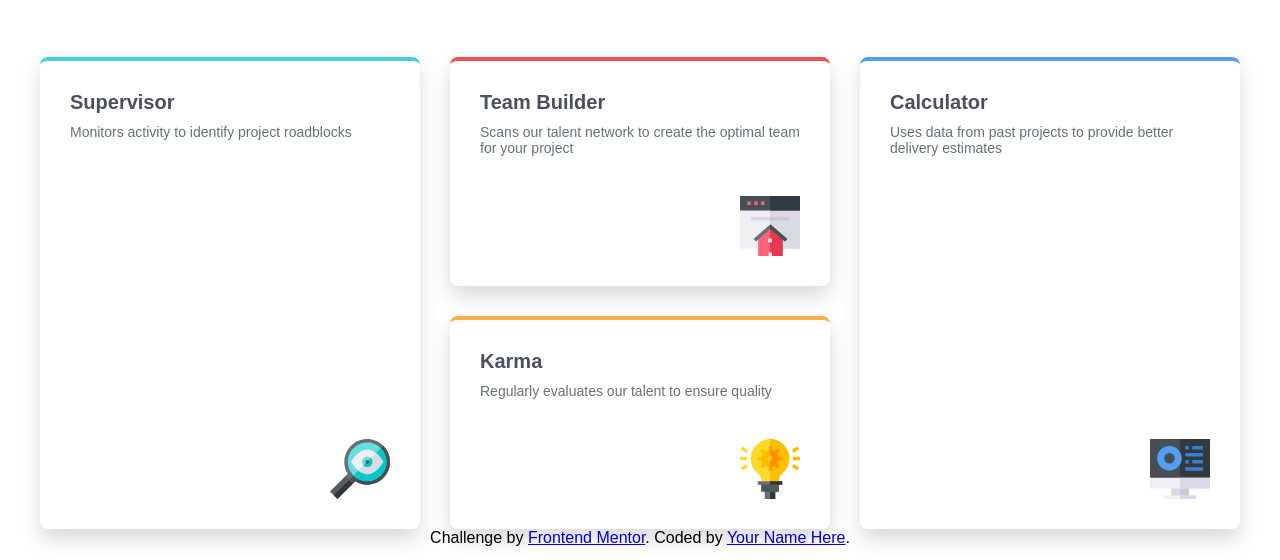
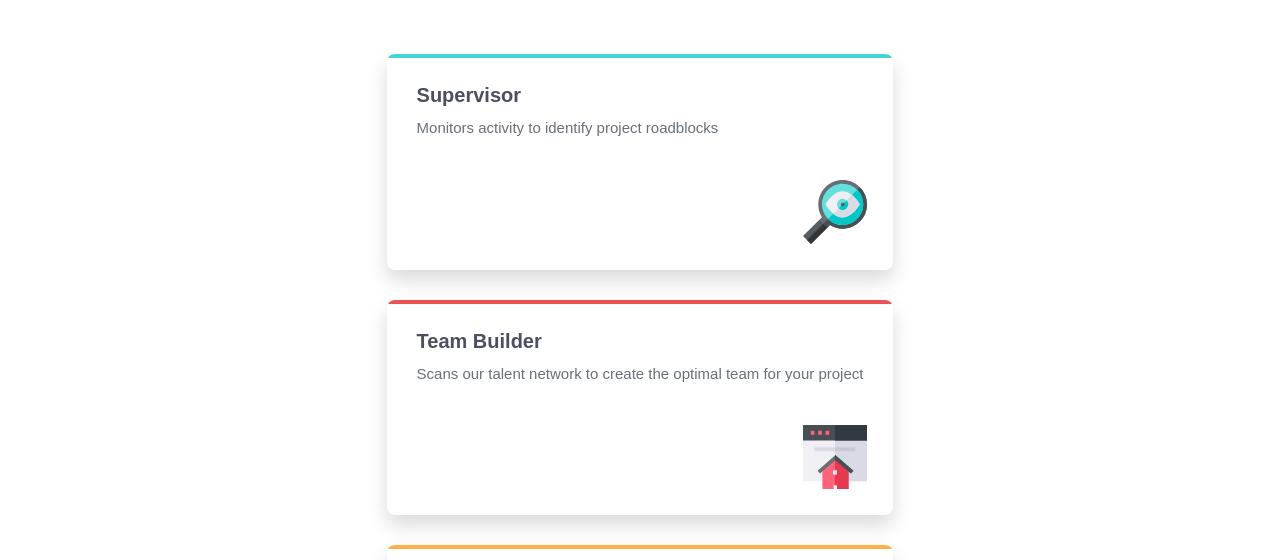
Before and after one commit to mohit5543/four-card-feature-section, a plain HTML site: page index.html in a window 1280 px wide. Shown: the part 203-763 px from the top of the page. Drawn offline with Linux system fonts and the light colour scheme.

Commit message:
fix:fix desktop layout

```diff
--- a/index.html
+++ b/index.html
@@ -1,47 +1,60 @@
 <!DOCTYPE html>
 <html lang="en">
 	<head>
-  <meta charset="UTF-8">
-  <meta name="viewport" content="width=device-width, initial-scale=1.0"> <!-- displays site properly based on user's device -->
+		<meta charset="UTF-8" />
+		<meta name="viewport" content="width=device-width, initial-scale=1.0" />
+		<!-- displays site properly based on user's device -->
 
-  <link rel="icon" type="image/png" sizes="32x32" href="./images/favicon-32x32.png">
+		<link rel="icon" type="image/png" sizes="32x32" href="./images/favicon-32x32.png" />
 
 		<title>Frontend Mentor | Four card feature section</title>
 
-  <link rel="stylesheet" href="./styles.css">
+		<link rel="stylesheet" href="./styles.css" />
 	</head>
 	<body>
 		<header>
 			<h1>Reliable, efficient delivery</h1>
 			<h2>Powered by Technology</h2>
-    <p>Our Artificial Intelligence powered tools use millions of project data points to ensure that your project is successful</p>
+			<p>
+				Our Artificial Intelligence powered tools use millions of project data points to ensure that your
+				project is successful
+			</p>
 		</header>
 
 		<div class="tools-container">
 			<div class="card supervisor">
 				<h3>Supervisor</h3>
 				<p>Monitors activity to identify project roadblocks</p>
-      <img src="./images/icon-supervisor.svg" alt="Supervisor Icon - Magnifying glass">
+				<div class="img">
+					<img src="./images/icon-supervisor.svg" alt="Supervisor Icon - Magnifying glass" />
+				</div>
 			</div>
 
 			<div class="card team-builder">
 				<h3>Team Builder</h3>
 				<p>Scans our talent network to create the optimal team for your project</p>
-      <img src="./images/icon-team-builder.svg" alt="Team Builder Icon - House">
+				<div class="img">
+					<img src="./images/icon-team-builder.svg" alt="Team Builder Icon - House" />
+				</div>
 			</div>
 
 			<div class="card karma">
 				<h3>Karma</h3>
 				<p>Regularly evaluates our talent to ensure quality</p>
-      <img src="./images/icon-karma.svg" alt="Karma Icon - Light bulb">
+				<div class="img">
+					<img src="./images/icon-karma.svg" alt="Karma Icon - Light bulb" />
+				</div>
 			</div>
 
 			<div class="card calculator">
 				<h3>Calculator</h3>
 				<p>Uses data from past projects to provide better delivery estimates</p>
-      <img src="./images/icon-calculator.svg" alt="Calculator Icon - Computer monitor">
+				<div class="img">
+					<img src="./images/icon-calculator.svg" alt="Calculator Icon - Computer monitor" />
 				</div>
 			</div>
+		</div>
+
 		<footer>
 			<p class="attribution">
 				Challenge by <a href="https://www.frontendmentor.io?ref=challenge" target="_blank">Frontend Mentor</a>.
--- a/styles.css
+++ b/styles.css
@@ -2,19 +2,19 @@
 @import url('https://fonts.googleapis.com/css2?family=Poppins:wght@200;400;600&display=swap');
 
 .poppins-extralight {
-    font-family: "Poppins", sans-serif;
+	font-family: 'Poppins', sans-serif;
 	font-weight: 200;
 	font-style: normal;
 }
 
 .poppins-regular {
-    font-family: "Poppins", sans-serif;
+	font-family: 'Poppins', sans-serif;
 	font-weight: 400;
 	font-style: normal;
 }
 
 .poppins-semibold {
-    font-family: "Poppins", sans-serif;
+	font-family: 'Poppins', sans-serif;
 	font-weight: 600;
 	font-style: normal;
 }
@@ -29,6 +29,8 @@
 	--neutral-grey-500: hsl(234, 12%, 34%);
 	--neutral-grey-400: hsl(212, 6%, 44%);
 	--neutral-white: hsl(0, 0%, 100%);
+
+	--basic-font-size: 15px;
 }
 
 * {
@@ -45,6 +47,7 @@ body {
 	align-items: center;
 	min-height: 100vh;
 	padding: 50px 20px;
+	font-size: var(--basic-font-size);
 }
 
 header {
@@ -73,19 +76,18 @@ header p {
 	line-height: 1.6;
 }
 
+/* mobile layout */
 .tools-container {
 	display: grid;
 	grid-template-columns: 1fr;
 	gap: 30px;
-  max-width: 1200px;
-  position: relative;
+	max-width: 1115px;
 }
 
-@media (min-width: 375px) {
+/* desktop layout */
+@media screen and (min-width: 1440px) {
 	.tools-container {
 		grid-template-columns: repeat(3, 1fr);
-    grid-template-rows: repeat(2, auto);
-
 	}
 
 	.supervisor {
@@ -118,42 +120,45 @@ header p {
 	box-shadow: 0 10px 20px rgba(0, 0, 0, 0.15);
 	overflow: hidden;
 	position: relative;
-  display: flex;
-  flex-direction: column;
-  height: 100%;
 }
 
 .card h3 {
 	font-size: 20px;
 	margin-bottom: 10px;
-  color: var(--neutral-grey-500)
+	color: var(--neutral-grey-500);
 }
 
 .card p {
 	color: var(--neutral-grey-400);
-  font-size: 14px;
+	line-height: 1.5;
 	margin-bottom: 40px;
 }
 
-.card img {
+.card .img {
 	width: 60px;
 	height: 60px;
 	margin-left: auto;
-  margin-top: auto;
 }
 
-.supervisor {
-  border-top: 4px solid var(--primary-cyan);
+.card::before {
+	content: '';
+	position: absolute;
+	inset: 0;
+	height: 4px;
 }
 
-.team-builder {
-  border-top: 4px solid var(--primary-red);
+.supervisor::before {
+	background: var(--primary-cyan);
 }
 
-.karma {
-  border-top: 4px solid var(--primary-orange);
+.team-builder::before {
+	background: var(--primary-red);
 }
 
-.calculator {
-  border-top: 4px solid var(--primary-blue);
+.karma::before {
+	background: var(--primary-orange);
 }
+
+.calculator::before {
+	background: var(--primary-blue);
+}
```
Also changed, not shown: .prettierrc.json (added), 1 other file. Lines whose indentation alone changed are shown as unchanged.
